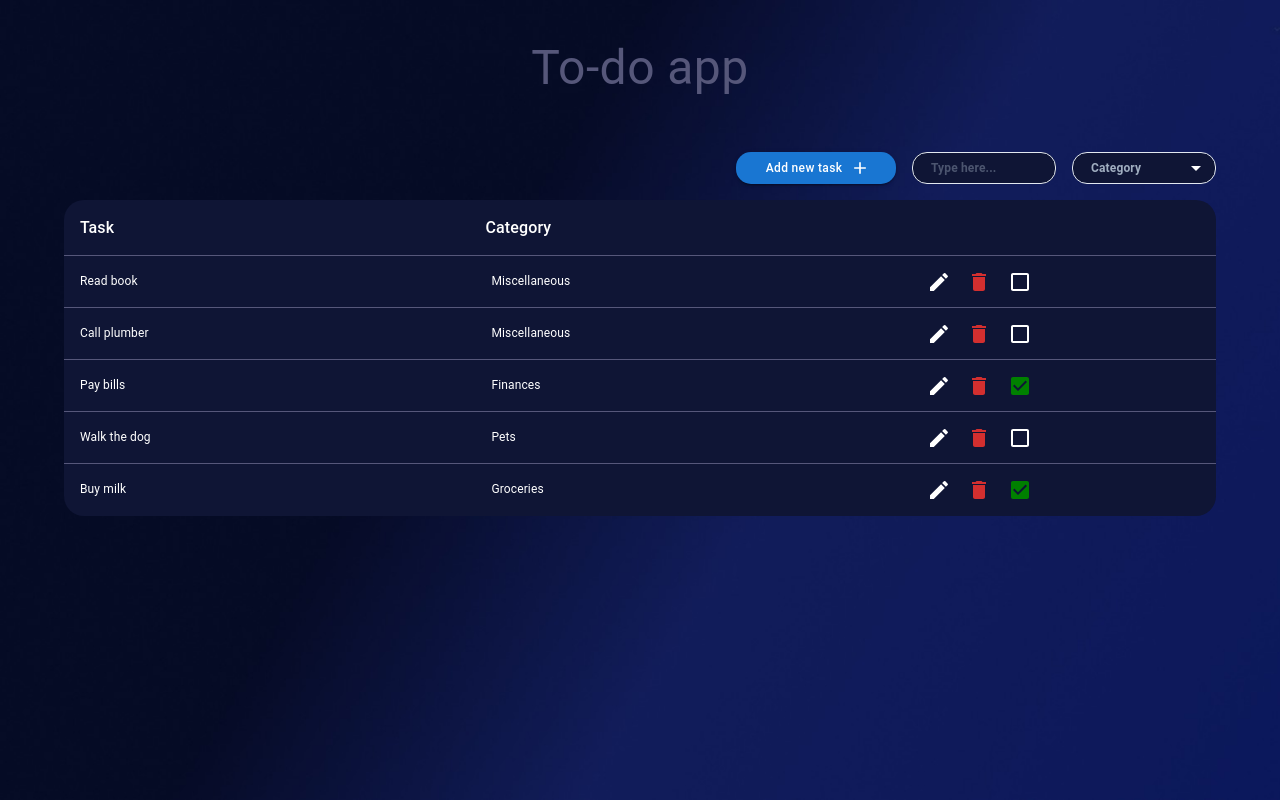
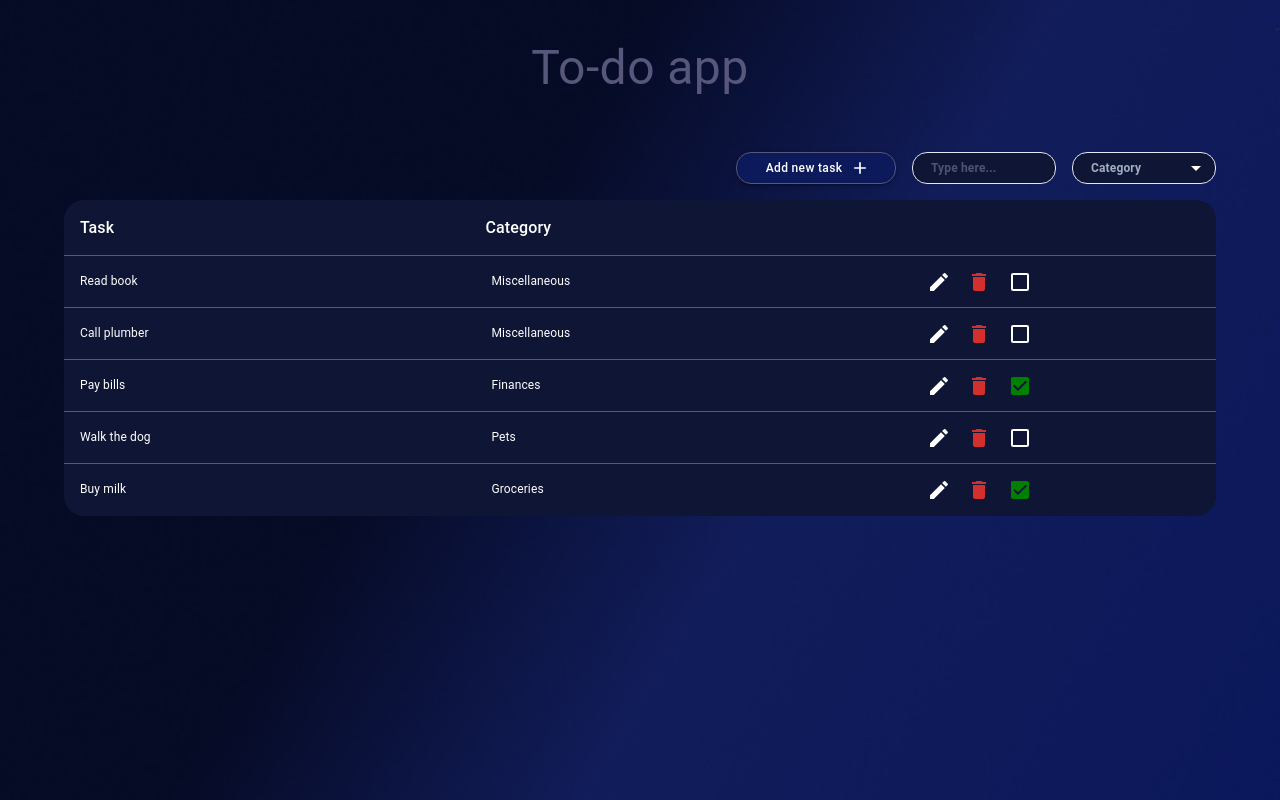
Before and after one commit to dobrosav22/todo-app, a React (Create React App) app: page / in a window 1280 px wide. Built offline with nearby package versions, Linux system fonts and the light colour scheme.

Commit message:
Final changes, comments and readme

```diff
--- a/public/index.html
+++ b/public/index.html
@@ -24,7 +24,7 @@
       work correctly both with client-side routing and a non-root public URL.
       Learn how to configure a non-root public URL by running `npm run build`.
     -->
-    <title>React App</title>
+    <title>To-do demo app</title>
   </head>
   <body>
     <noscript>You need to enable JavaScript to run this app.</noscript>
--- a/src/components/content-container/content-container.tsx
+++ b/src/components/content-container/content-container.tsx
@@ -7,18 +7,23 @@ import { Colors } from "../../consts/consts";
 
 const Heading = styled(Typography)(() => ({
   fontSize: "3rem",
-  width: "100%",
   color: Colors.light,
   padding: "2rem",
   textAlign: "center",
 }));
 
+/**A container component to display the app elements. */
 function ContentContainer() {
+  //The current data being shown.
   const [data, setData] = useState<TaskData[]>([]);
+  //A state for the current data being edited.
   const [editData, setEditData] = useState<TaskData | undefined>(undefined);
+  //The search expression for the filtering function.
   const [searchTerm, setSearchTerm] = useState<string>("");
+  //Category state for the filtering.
   const [selectedCategory, setSelectedCategory] = useState<string>("All");
 
+  //Based on the searchTerm and selectedCategory, we filter out the corresponding data.
   const filteredData = data.filter(
     (item) =>
       item.task.toLowerCase().includes(searchTerm.toLowerCase()) &&
--- a/src/components/search-bar/search-bar.tsx
+++ b/src/components/search-bar/search-bar.tsx
@@ -30,12 +30,17 @@ const Dropdown = styled(Select)(({ theme }) => ({
   width: "9rem",
 }));
 
+/**A search bar component holding the inputs for the SearchInput and the Dropdown with
+ the options for the categories
+ */
 const SearchBar: React.FC<SearchBarProps> = ({
   handleSearch,
   handleCategoryChange,
   selectedCategory,
 }) => {
+  /**We manually add the 'All' option to the Categories. */
   const options = ["All", ...Categories];
+
   return (
     <Container
       justifyContent={{ md: "end", xs: "space-between" }}
--- a/src/components/table/components.tsx
+++ b/src/components/table/components.tsx
@@ -71,6 +71,10 @@ const TextInput = styled(TextField)(({ theme }) => ({
   },
 }));
 
+/**Since we want the render for the currently edited task to be different,
+ * we have two render methods, for the Active and Inactive cells.
+ * This one renders the currently edited cell.
+ */
 const ActiveActionsCell = (
   handlers: ActionHandlers,
   id: number | undefined,
@@ -90,6 +94,7 @@ const ActiveActionsCell = (
   </>
 );
 
+/**The render for the regular (Inactive) cell. */
 const InactiveActionsCell = (
   handlers: ActionHandlers,
   id: number | undefined,
--- a/src/components/table/functions.tsx
+++ b/src/components/table/functions.tsx
@@ -14,8 +14,11 @@ import {
   TextInput,
 } from "./components";
 
-const TableFunctions = () => {};
+/**Multiple functions for the table cell rendering, column definition,
+ * action buttons, etc..
+ */
 
+//Generating the call with the Action Buttons
 function generateActionsCell(
   item: TaskData,
   editItem: TaskData,
@@ -25,10 +28,14 @@ function generateActionsCell(
   const { id, done } = item;
   const isEdit = id === editRowId;
 
+  //If the currently edited task does not have a category selected
+  //or a name entered, the save button is disabled.
   const isSaveDisabled = () => {
     return !editItem.category || editItem.task.length === 0;
   };
 
+  //If there is a task currently being edited, all the other Edit
+  //buttons are disabled until the entry is discarded or saved.
   const isEditDisabled = () => {
     return editItem !== undefined;
   };
@@ -42,6 +49,8 @@ function generateActionsCell(
   );
 }
 
+//The raw Data is being parsed and is attached an actions prop, containing
+//the render function for the Action Buttons Cell.
 function generateRows(
   data: TaskData[],
   editData: TaskData,
@@ -55,18 +64,21 @@ function generateRows(
   });
 }
 
+// Generating the Columns array, with the render functions and other props
 function generateColumns(
   editData: TaskData,
   setEditedData: React.Dispatch<React.SetStateAction<TaskData>>
 ) {
   const { id: editRowId } = editData ?? {};
 
+  //A method for rendering the Inactive Cells.
   const InactiveCellRender = (content: string, column?: "task" | "actions") => (
     <InactiveCell column={column} alignItems={"flex-start"}>
       {content}
     </InactiveCell>
   );
 
+  //Rendering the Active Cells.
   const ActiveCellRender = (
     children: React.ReactNode,
     column?: "task" | "actions"
@@ -88,6 +100,9 @@ function generateColumns(
       disableColumnMenu: true,
       sortable: false,
       headerClassName: "first-column",
+      //Based on whether the current entry is being edited,
+      //we toggle betweed a display and edit component, in
+      //this case, a TextInput.
       renderCell: (params: GridRenderCellParams) => {
         const rowData = params.row;
         if (params.row.id === editRowId) {
@@ -112,6 +127,7 @@ function generateColumns(
       flex: 0.25,
       disableColumnMenu: true,
       sortable: false,
+      //The Category column should return a dropdown in edit mode.
       renderCell: (params: GridRenderCellParams) => {
         const rowData = params.row;
         if (params.row.id === editRowId) {
@@ -158,21 +174,28 @@ function generateColumns(
   ];
 }
 
+//An object containing the handlers for every Action button.
 const generateHandlers = (
   data: TaskData[],
   setData: React.Dispatch<React.SetStateAction<TaskData[]>>,
   editData: TaskData | undefined,
   setEditData: React.Dispatch<React.SetStateAction<TaskData | undefined>>
 ): ActionHandlers => ({
+  //By clicking on the edit button, we activate the Edit mode, declare the
+  //current selection as the EditData and allow for entry of any changes.
   handleEditClick: (id: number | undefined) => {
     setEditData(data.find((item) => item.id === id));
   },
+  //On saving we update the current Data and remove the temporary prop
+  //isNew, used for differentiating on whether the entry is new or edited.
   handleSaveClick: () => {
     const { isNew, ...rest } = editData ?? {};
     const newData = [...data.filter((item) => item.id !== editData?.id), rest];
     setEditData(undefined);
     handleDataChange(sortData(newData as TaskData[]), setData);
   },
+  //By clicking on the discard, all changes are discared and state
+  //is reverted to the one before activating the edit mode.
   handleDiscardClick: (id: number | undefined) => {
     let newData = data;
     if (id === editData?.id && editData?.isNew)
@@ -180,10 +203,12 @@ const generateHandlers = (
     handleDataChange(sortData(newData), setData);
     setEditData(undefined);
   },
+  //The delete button removes the task entry from our Data.
   handleDeleteClick: (id: number | undefined) => {
     const newData = data.filter((item) => item.id !== id);
     handleDataChange(newData, setData);
   },
+  //The checkbox toggle, used for updating the task 'done' status.
   handleCheckboxChange: (id: number | undefined, checked: boolean) => {
     const newData = data.map((task) => ({
       ...task,
@@ -193,4 +218,4 @@ const generateHandlers = (
   },
 });
 
-export { generateColumns, generateRows, TableFunctions, generateHandlers };
+export { generateColumns, generateRows, generateHandlers };
--- a/src/components/table/table.tsx
+++ b/src/components/table/table.tsx
@@ -24,18 +24,22 @@ const StyledTable = styled(DataGrid)(() => ({
   color: Colors.white,
 }));
 
+/**A Table component for displaying the Tasks Data. */
 const TasksTable: React.FC<TasksTableProps> = ({
   data,
   setData,
   editData,
   setEditData,
 }) => {
+  //Upon rendering the component, we retrieve any values that exist
+  //in the localStorage, and creating a mock data set if there is no Data.
   useEffect(() => {
     const localStorageData = getLocalStorage();
     setData(sortData(localStorageData));
     generateLocalStorage();
   }, [setData]);
 
+  //Generating the handlers, rows and columns.
   const handlers = generateHandlers(data, setData, editData, setEditData);
 
   const rows = generateRows(data, editData as TaskData, handlers);
--- a/src/components/toolbar/toolbar.tsx
+++ b/src/components/toolbar/toolbar.tsx
@@ -3,7 +3,9 @@ import React from "react";
 import SearchBar from "../search-bar/search-bar";
 import { TaskData } from "../../types/types";
 import { handleSearch, handleCategoryChange } from "../../utils/utils";
-import AddIcon from '@mui/icons-material/Add';interface ToolbarProps {
+import AddIcon from "@mui/icons-material/Add";
+import { Colors } from "../../consts/consts";
+interface ToolbarProps {
   editData: TaskData | undefined;
   data: TaskData[];
   setEditData: React.Dispatch<React.SetStateAction<TaskData | undefined>>;
@@ -23,11 +25,19 @@ const StyledButton = styled(Button)(({ theme }) => ({
   borderRadius: "15px",
   textTransform: "none",
   fontSize: "12px",
+  backgroundColor: Colors.lighter,
+  border: `0.5px solid ${Colors.light}`,
+  "&.Mui-disabled": {
+    backgroundColor: Colors.light,
+  },
   [theme.breakpoints.down("md")]: {
     width: "100%",
   },
 }));
 
+/**A Toolbar component holding the Button for adding new Tasks,
+ * as well as the SearchBar.
+ */
 const Toolbar: React.FC<ToolbarProps> = ({
   editData,
   setEditData,
@@ -37,6 +47,9 @@ const Toolbar: React.FC<ToolbarProps> = ({
   setSelectedCategory,
   setSearchTerm,
 }) => {
+  //Creating the initial data for a new entry with an id and
+  //an isNew prop, as to be able to differentiate it from
+  //existing entries.
   const getInitialData = (): TaskData => ({
     task: "",
     category: undefined,
@@ -55,6 +68,9 @@ const Toolbar: React.FC<ToolbarProps> = ({
       <StyledButton
         variant="contained"
         disabled={editData !== undefined}
+        //A function that updated the Data state, adding
+        //a row with no data and activating it for edit,
+        //allowing for the user to create a new Task.
         onClick={() => {
           setData([getInitialData(), ...data]);
           setEditData(getInitialData());
--- a/src/consts/consts.ts
+++ b/src/consts/consts.ts
@@ -1,3 +1,5 @@
+/**A file containing several static values to be used throughout the application. */
+
 const Categories: string[] = ["Groceries", "Pets", "Finances", "Miscelaneous"];
 
 const LocalDB = "local_storage_db";
@@ -6,6 +8,7 @@ const Colors = {
   dark: "#0F1535",
   white: "#FFFFFF",
   light: "#56577A",
+  lighter: "#0C1A5B",
 };
 
 const MockData = JSON.stringify([
--- a/src/types/types.ts
+++ b/src/types/types.ts
@@ -1,5 +1,8 @@
 import React from "react";
 
+/**A types file holding the declarations for several data types
+ * being used throughout the application.
+ */
 type TaskData = {
   id: number | undefined;
   task: string;
```
Also changed, not shown: src/App.css (+19 -3 lines), src/utils/utils.ts (renamed from src/utils/utils.tsx, +12 -0 lines), 1 other file (tests, documents, lock files or other folders).
